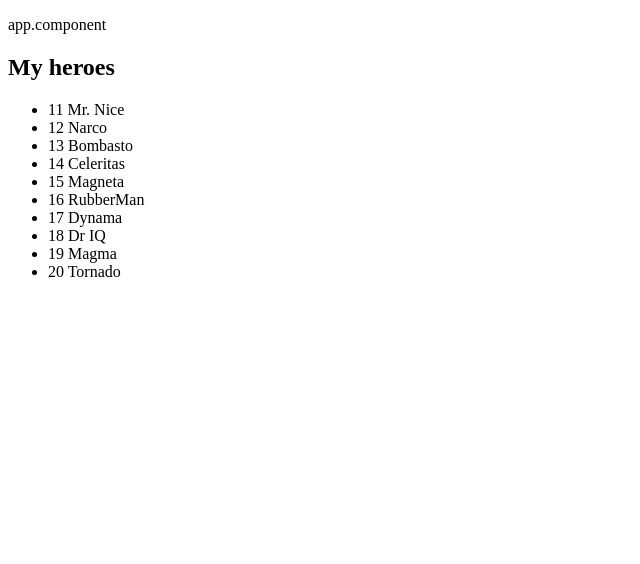
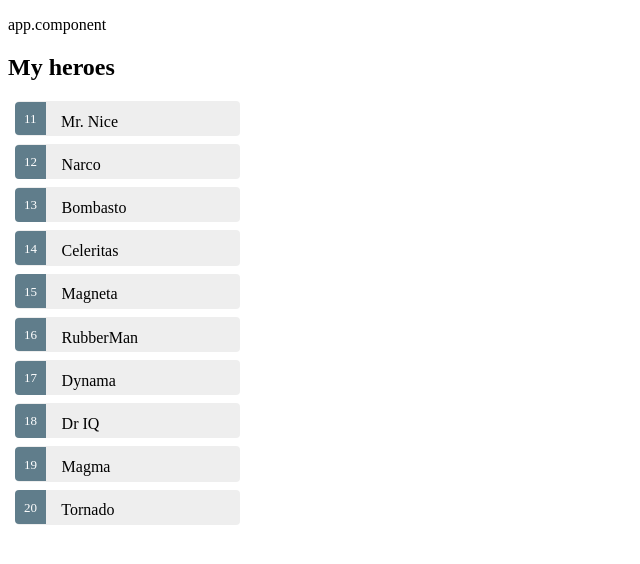
Before and after one commit to suryang/toh, an Angular app: page / in a window 1280 px wide. Shown: the top 564 px of the page, without its empty margins (0-640 px from the left). Built offline with nearby package versions, Linux system fonts and the light colour scheme.

Commit message:
4장 click이벤트 및 ngIf 사용하여 detail 영역 보이기

```diff
--- a/src/app/heroes/heroes.component.html
+++ b/src/app/heroes/heroes.component.html
@@ -1,14 +1,20 @@
 <h2>My heroes</h2>
 
 <!-- *ngFor 반복문 let ? of ? -->
+<!-- (click) 이벤트 바인딩 -->
 <ul class="heroes">
-  <li *ngFor="let hero of heroes">
-    <span class="badges">{{hero.id}}</span> {{hero.name}}
+  <li *ngFor="let hero of heroes" (click)="onSelect(hero)">
+    <span class="badge">{{hero.id}}</span> {{hero.name}}
   </li>
 </ul>
 
-<!--<div>
-  <label>name :
-    <input [(ngModel)]="hero.name" placeholder="name">
-  </label>
-</div>-->
+<!-- *ngIf 돔이 있거나 없거나 -->
+<div *ngIf="selectedHero">
+  <h2>{{selectedHero.name | uppercase}}</h2>
+  <div><span>id: </span>{{selectedHero.id}}</div>
+  <div>
+    <label>name :
+      <input [(ngModel)]="selectedHero.name" placeholder="name">
+    </label>
+  </div>
+</div>
--- a/src/app/heroes/heroes.component.scss
+++ b/src/app/heroes/heroes.component.scss
@@ -0,0 +1,48 @@
+/* HeroesComponent's private CSS styles */
+.selected {
+  background-color: #CFD8DC !important;
+  color: white;
+}
+.heroes {
+  margin: 0 0 2em 0;
+  list-style-type: none;
+  padding: 0;
+  width: 15em;
+}
+.heroes li {
+  cursor: pointer;
+  position: relative;
+  left: 0;
+  background-color: #EEE;
+  margin: .5em;
+  padding: .3em 0;
+  height: 1.6em;
+  border-radius: 4px;
+}
+.heroes li.selected:hover {
+  background-color: #BBD8DC !important;
+  color: white;
+}
+.heroes li:hover {
+  color: #607D8B;
+  background-color: #DDD;
+  left: .1em;
+}
+.heroes .text {
+  position: relative;
+  top: -3px;
+}
+.heroes .badge {
+  display: inline-block;
+  font-size: small;
+  color: white;
+  padding: 0.8em 0.7em 0 0.7em;
+  background-color: #607D8B;
+  line-height: 1em;
+  position: relative;
+  left: -1px;
+  top: -4px;
+  height: 1.8em;
+  margin-right: .8em;
+  border-radius: 4px 0 0 4px;
+}
--- a/src/app/heroes/heroes.component.ts
+++ b/src/app/heroes/heroes.component.ts
@@ -16,6 +16,7 @@ export class HeroesComponent implements OnInit {
   };*/
   // hero = new Hero();
   heroes = HEROES;
+  selectedHero: Hero;
 
   constructor() {
 
@@ -29,4 +30,8 @@ export class HeroesComponent implements OnInit {
   ngOnInit() {
   }
 
+  onSelect(hero: Hero) {
+    console.log(hero);
+    this.selectedHero = hero;
+  }
 }
```
